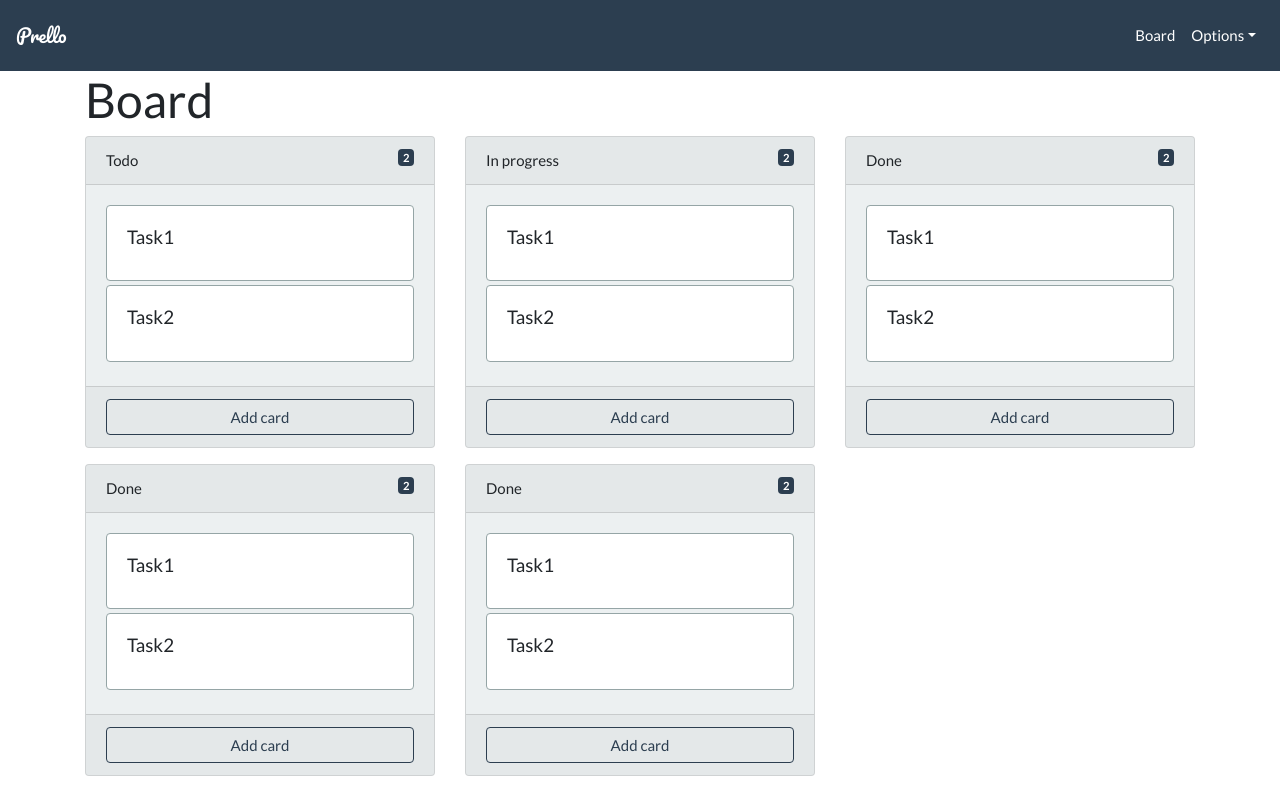
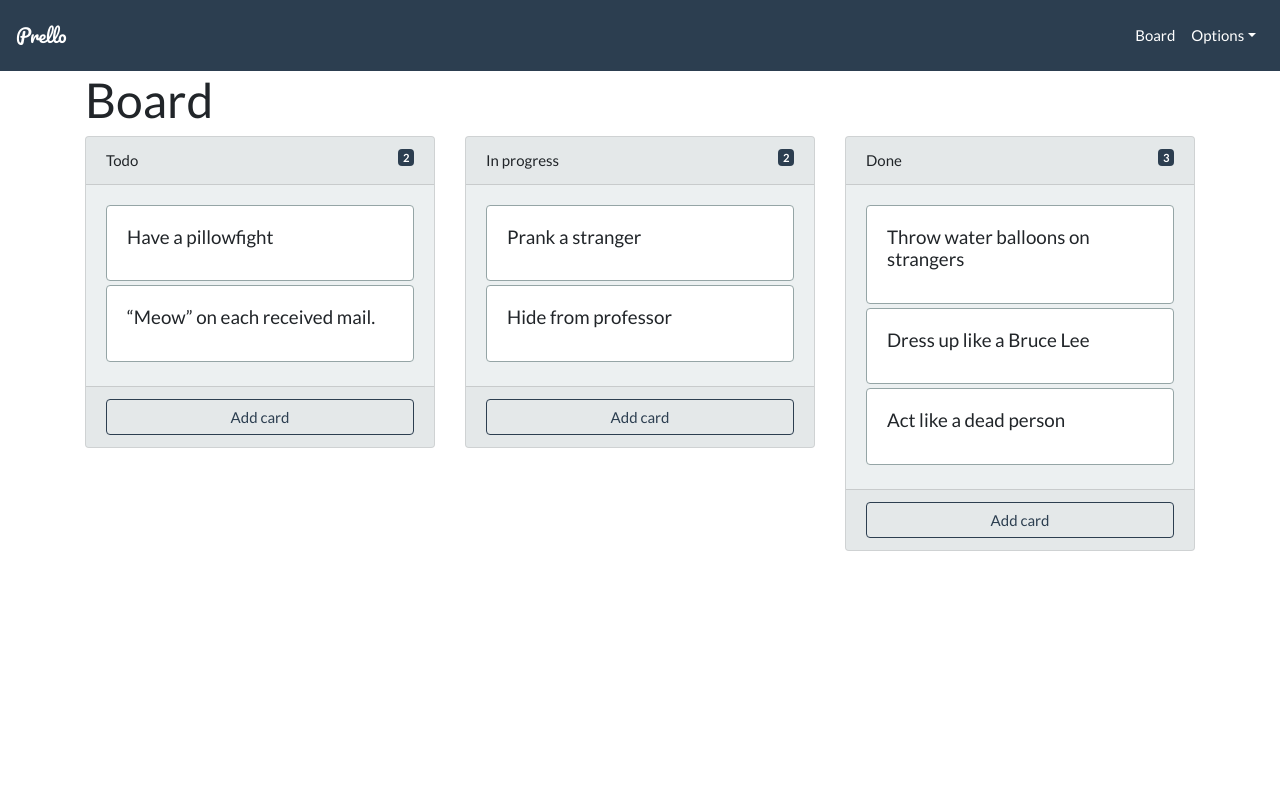
Before and after one commit to hardcoded/PrellOne-client, a React (Create React App) app: page /board in a window 1280 px wide. Built offline with nearby package versions, Linux system fonts and the light colour scheme.

Commit message:
Edit : improved demo data

```diff
--- a/src/components/Board.js
+++ b/src/components/Board.js
@@ -1,23 +1,27 @@
 import React, { Component } from 'react'
 import ListPrello from './ListPrello'
 import { Row, Col } from 'reactstrap'
+import demoData from './demo-data'
 
 class Board extends Component {
+  state = demoData
   render() {
-    const list=["Todo","In progress","Done", "Done","Done"]
     return  [
               <Row>
                 <Col>
                   <h1>Board</h1>
                 </Col>
               </Row>,
-              <Row>
-                {list.map((element, index) => (
-                  <Col xs="auto" md="6" lg="6" xl="4"  key={index} >
-                      <ListPrello list={element}></ListPrello>
+              <Row  className="scrolling-wrapper-flexbox">
+              {this.state.listOrder.map((listId) => {
+                const list = this.state.lists[listId];
+                const cards = list.cardIds.map(taskId => this.state.cards[taskId]);
+                return (
+                  <Col className="list" md="5" lg="4" >
+                    <ListPrello key={list.id} list={list} cards={cards}></ListPrello>
                   </Col>
-                  )
-                )}
+                )
+              })}
               </Row>
             ]
   }
--- a/src/components/CardPrello.js
+++ b/src/components/CardPrello.js
@@ -8,14 +8,7 @@ class CardPrello extends Component {
 
     constructor(props) {
         super(props);
-        this.state = {
-            title: this.props.card.title,
-            text: this.props.card.text,
-            member: this.props.member||[],
-            due_date: this.props.due_date||null,
-            creation_date: this.props.creation_date||null,
-            modal: false
-        };
+        this.state = props.card
         this.toggle = this.toggle.bind(this);
       }
 
--- a/src/components/ListPrello.js
+++ b/src/components/ListPrello.js
@@ -6,38 +6,26 @@ import CardPrello from './CardPrello'
 class ListPrello extends Component {
 
 
-    constructor(props) {
-      console.log(props.list)
-      super(props);
-      this.state = {
-        cards:this.props.cards ||[],
-        title :this.props.list,
-        numberCards:this.props.numberCards||0
-      };
-    }
+  render() {
 
-render() {
-  const cardItems=[{title:"Task1",text:"BBBBBdezdedez"},{title:"Task2",text:"BBBBBdezdedededez"}]
-  return (
-    <div>
+    return (
       <Card className="bg-light mb-3" tag="div">
         <CardHeader>
-          {this.state.title } <Badge  color = "primary" className="float-right">{cardItems.length}</Badge>
+          {this.props.list.title } <Badge  color = "primary" className="float-right">{this.props.cards.length}</Badge>
         </CardHeader>
         <CardBody>
           <CardText tag="div">
-          { cardItems.map((element)=> (
-              <CardPrello key={element.title} card={element} ></CardPrello>
-            )
-          )}
+          {this.props.cards.map(card =>
+            <CardPrello key={card.id} card={card} ></CardPrello>
+            )}
           </CardText>
         </CardBody>
         <CardFooter>
           <Button outline color="primary" block>Add card</Button>
         </CardFooter>
       </Card>
-    </div> );
-    }
+    )
+  }
 }
 
 export default ListPrello;
--- /dev/null
+++ b/src/components/demo-data.js
@@ -0,0 +1,87 @@
+const demoData = {
+    cards: {
+        'task1': {
+            id: 'task1',
+            title:'Have a pillowfight',
+            description: '',
+            members: [],
+            due_date: null,
+            creation_date: null,
+            modal: false
+        },
+        'task2': {
+            id: 'task2',
+            title:'“Meow” on each received mail.',
+            description: '',
+            members: [],
+            due_date: null,
+            creation_date: null,
+            modal: false
+        },
+        'task3': {
+            id: 'task3',
+            title:'Prank a stranger',
+            description: '',
+            members: [],
+            due_date: null,
+            creation_date: null,
+            modal: false
+        },
+        'task4': {
+            id: 'task4',
+            title:'Hide from professor',
+            description: '',
+            members: [],
+            due_date: null,
+            creation_date: null,
+            modal: false
+        },
+        'task5': {
+            id: 'task5',
+            title:'Throw water balloons on strangers',
+            description: '',
+            members: [],
+            due_date: null,
+            creation_date: null,
+            modal: false
+        },
+        'task6': {
+            id: 'task6',
+            title:'Dress up like a Bruce Lee',
+            description: '',
+            members: [],
+            due_date: null,
+            creation_date: null,
+            modal: false
+        },
+        'task7': {
+            id: 'task7',
+            title:'Act like a dead person',
+            description: '',
+            members: [],
+            due_date: null,
+            creation_date: null,
+            modal: false
+        }
+    },
+    lists: {
+        'list1': {
+            id: 'list1',
+            title:'Todo',
+            cardIds: ['task1', 'task2']
+        },
+        'list2': {
+            id: 'list2',
+            title:'In progress',
+            cardIds: ['task3', 'task4']
+        },
+        'list3': {
+            id: 'list3',
+            title:'Done',
+            cardIds: ['task5', 'task6', 'task7']
+        }
+    },
+    listOrder: ['list1','list2','list3']
+}
+
+export default demoData;
```
